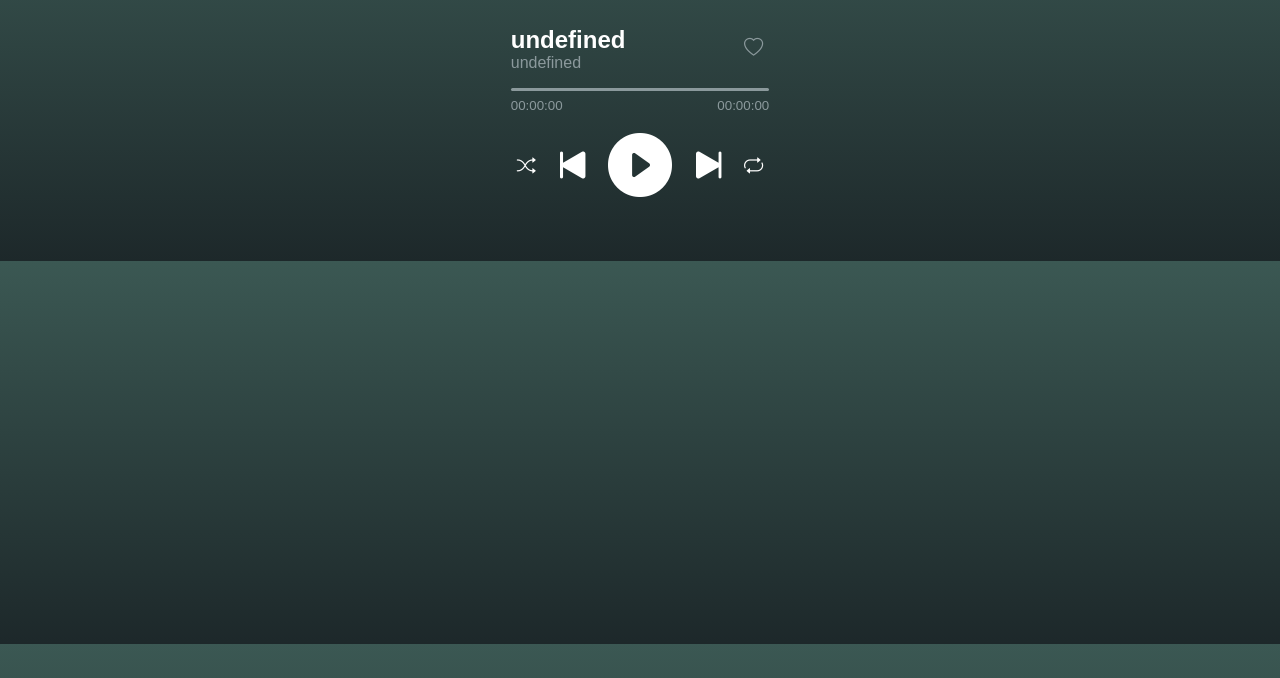
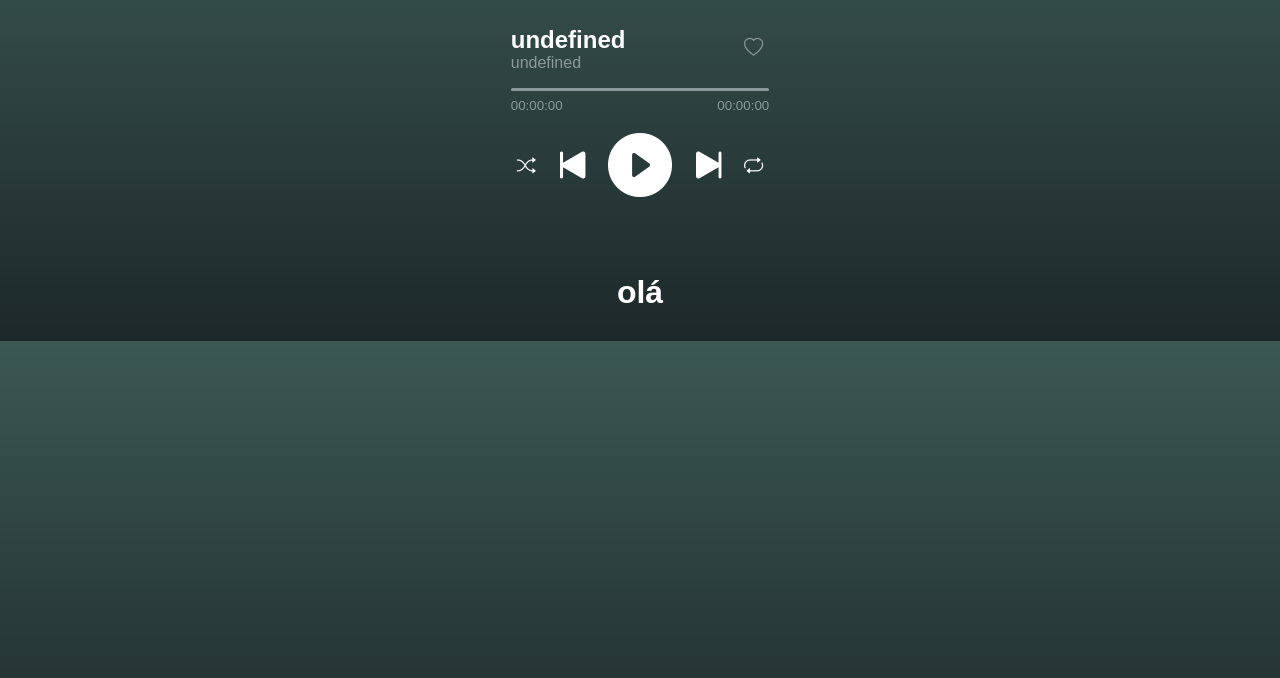
Before and after one commit to GabrielBenetti1103/Playermusic, a plain HTML site: page Playerdemusica/index.html in a window 1280 px wide. Shown: the part 122-800 px from the top of the page. Drawn offline with nearby package versions, Linux system fonts and the light colour scheme.

Commit message:
html modify

```diff
--- a/Playerdemusica/index.html
+++ b/Playerdemusica/index.html
@@ -41,5 +41,7 @@
   </div>
   </div>
   <script src="/Playerdemusica/script.js"></script>
+
+  <H1>olá</H1>
 </body>
 </html>
```
